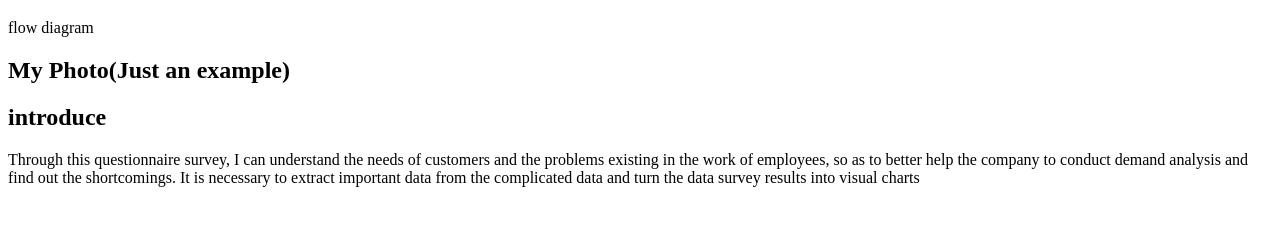
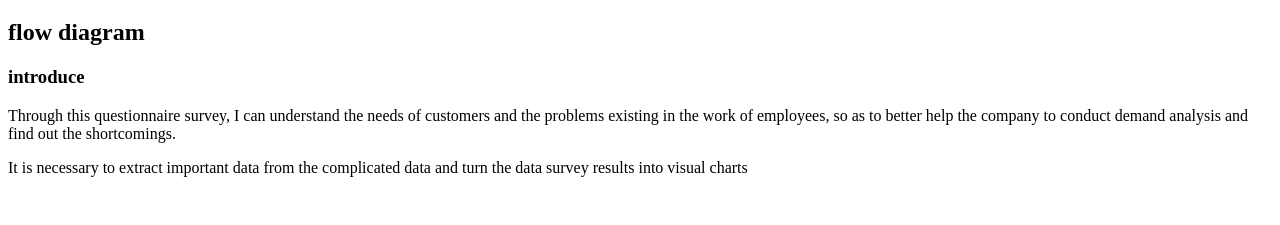
Before and after one commit to Nikozth/ICT523, a plain HTML site: page Page2.html in a window 1280 px wide. Shown: the part 61-286 px from the top of the page. Drawn offline with Linux system fonts and the light colour scheme.

Commit message:
Update Page2.html

```diff
--- a/Page2.html
+++ b/Page2.html
@@ -4,11 +4,12 @@
  <title>Page Title</title>
  </head>
  <body>
-  <h1>My First Heading</h1>
- <p>flow diagram</p >
- <h2>My Photo(Just an example)</h2>
+   <h1>My First Heading</h1>
+ <p></p >
+ <h2>flow diagram</h2>
  <imgsrc="https://i.postimg.cc/QMWpBqMJ/QQ-20230308005119.png">
- <h2>introduce</h2>
- <p> Through this questionnaire survey, I can understand the needs of customers and the problems existing in the work of employees, so as to better help the company to conduct demand analysis and find out the shortcomings. It is necessary to extract important data from the complicated data and turn the data survey results into visual charts</p >
- </body>
+   <h3>introduce</h3>
+ <p>Through this questionnaire survey, I can understand the needs of customers and the problems existing in the work of employees, so as to better help the company to conduct demand analysis and find out the shortcomings.</p >
+ <p>It is necessary to extract important data from the complicated data and turn the data survey results into visual charts</p >
+   </body>
  </html>
```
